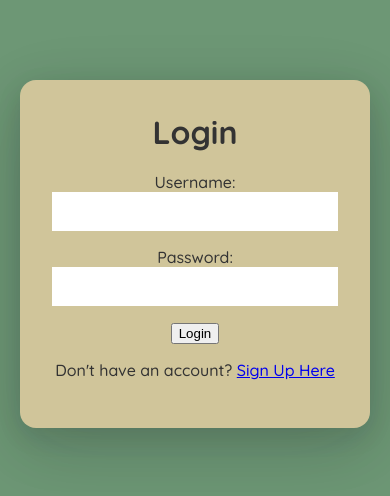
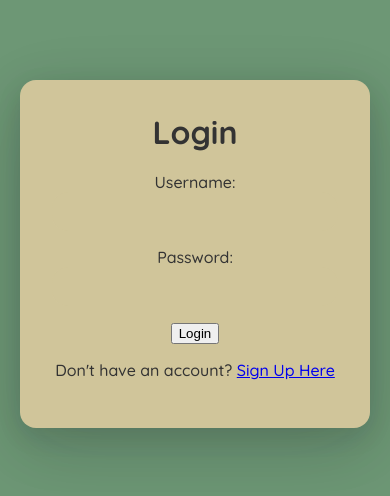
Before and after one commit to JacobL322/351-FinalProject, a PHP site: page /login.php in a window 390 px wide. Shown: the top 496 px of the page. Run offline with PHP 8.4, Linux system fonts and the light colour scheme.

Commit message:
llm help to make the login boxes responsive on line 75

```diff
--- a/styles.css
+++ b/styles.css
@@ -60,9 +60,21 @@ h1, h2 {
 .form-input{
     box-sizing: border-box;
     border:0;
+    border-radius: 1rem;
+    background: #D0C59A;
     width: 100%;
     padding: 1rem 1rem 0.5rem 0.5rem;
-    color: #D0C59A;
+    color: #333;
+}
+
+.form-input::placeholder{
+    display: none;
+    color:transparent;
+}
+
+.form-input:focus{
+    outline:none;
+    border-bottom: 2px solid #6D9775;
 }
 
 /* Search Styles */
```
